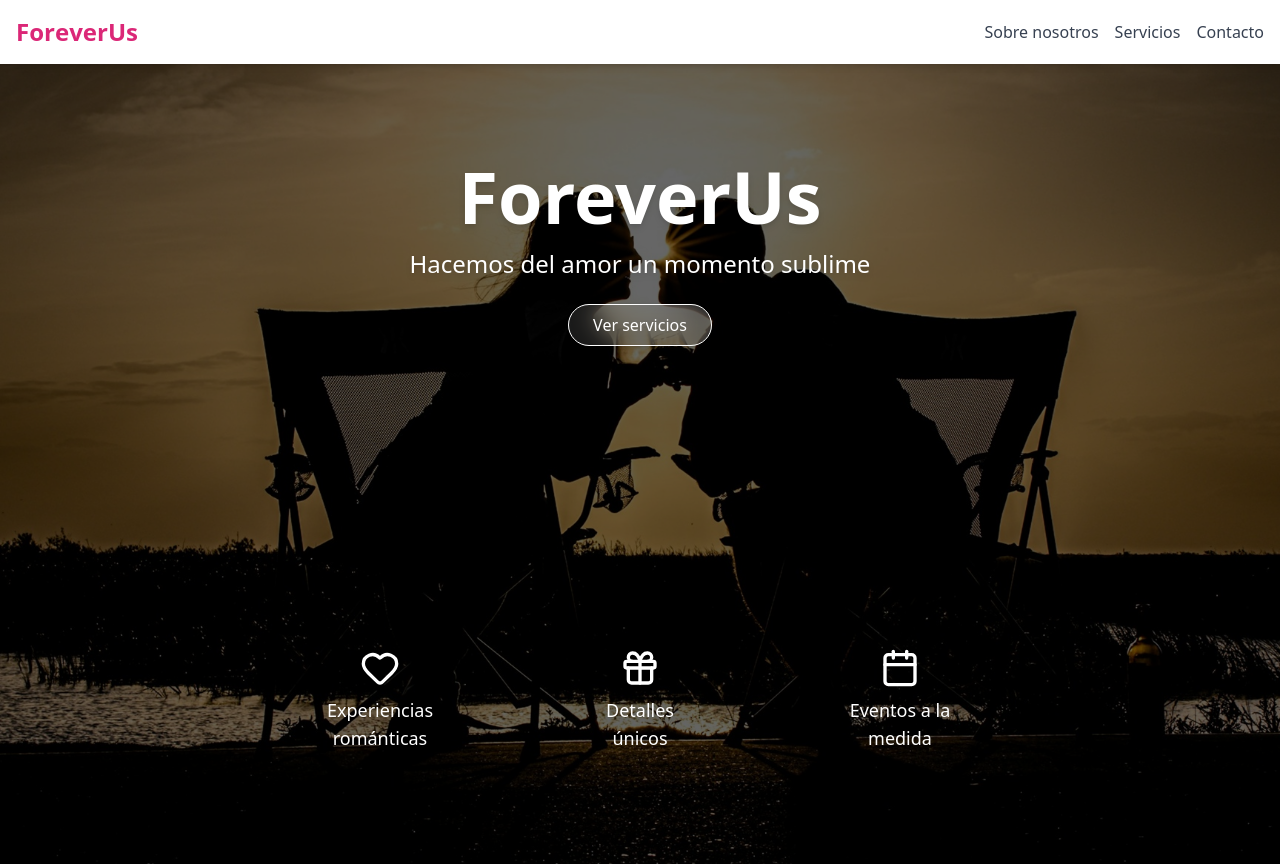
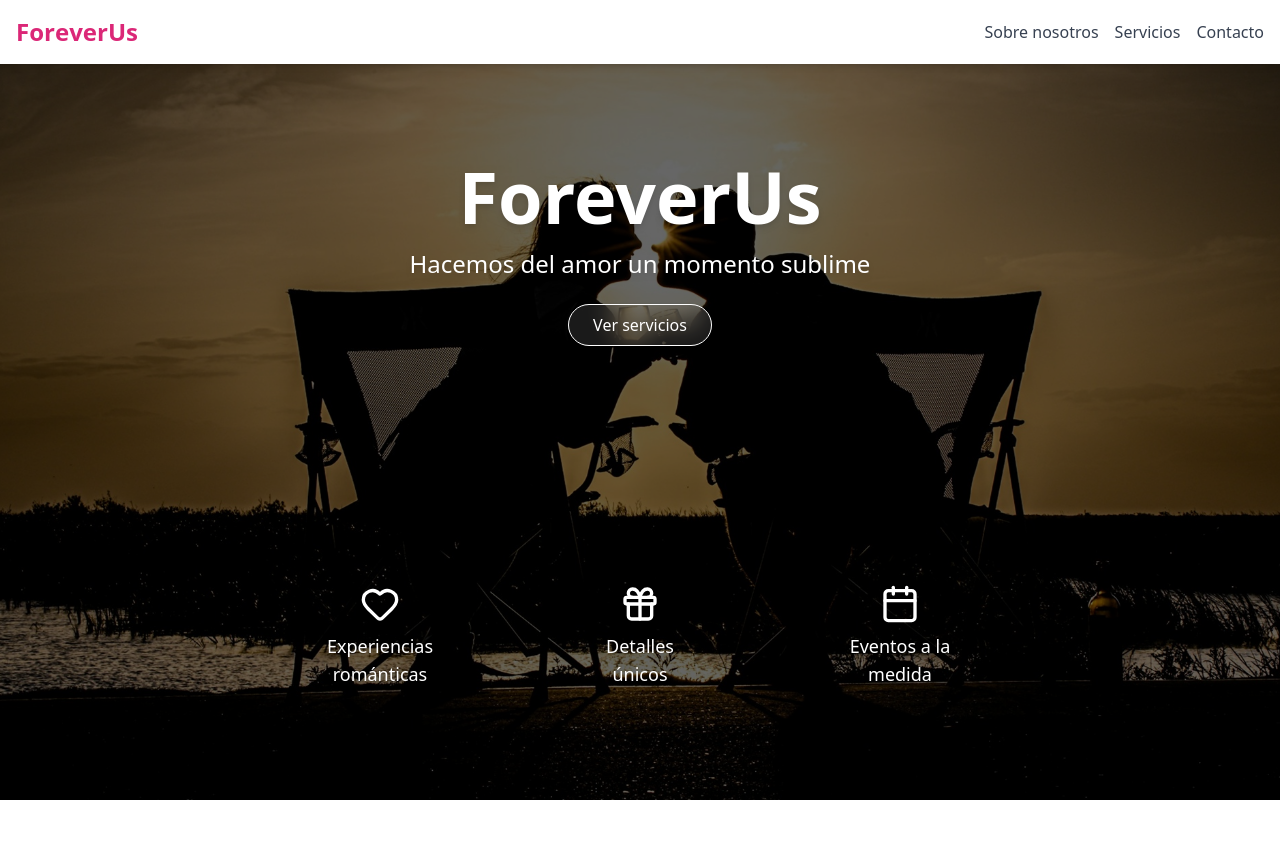
Before and after one commit to keykun456/ForeverUs, a Next.js app: page /home in a window 1280 px wide. Shown: the top 866 px of the page. Built offline with nearby package versions, Linux system fonts and the light colour scheme.

Commit message:
Ajuste de altura en Hero para evitar recorte de íconos en móviles por navbar fija

```diff
--- a/components/HeroNuevo.tsx
+++ b/components/HeroNuevo.tsx
@@ -36,7 +36,7 @@ export default function HeroNuevo() {
 
   return (
     <section
-      className="relative w-full min-h-screen bg-cover bg-center flex flex-col justify-between text-white px-4 pt-4 pb-28"
+      className="relative w-full min-h-[calc(100vh-4rem)] bg-cover bg-center flex flex-col justify-between text-white px-4 pt-4 pb-28"
       style={{ backgroundImage: `url(${images[currentImageIndex]})` }}
     >
       {/* 🔲 Capa oscura encima de la imagen para mejorar la legibilidad del texto */}
```
